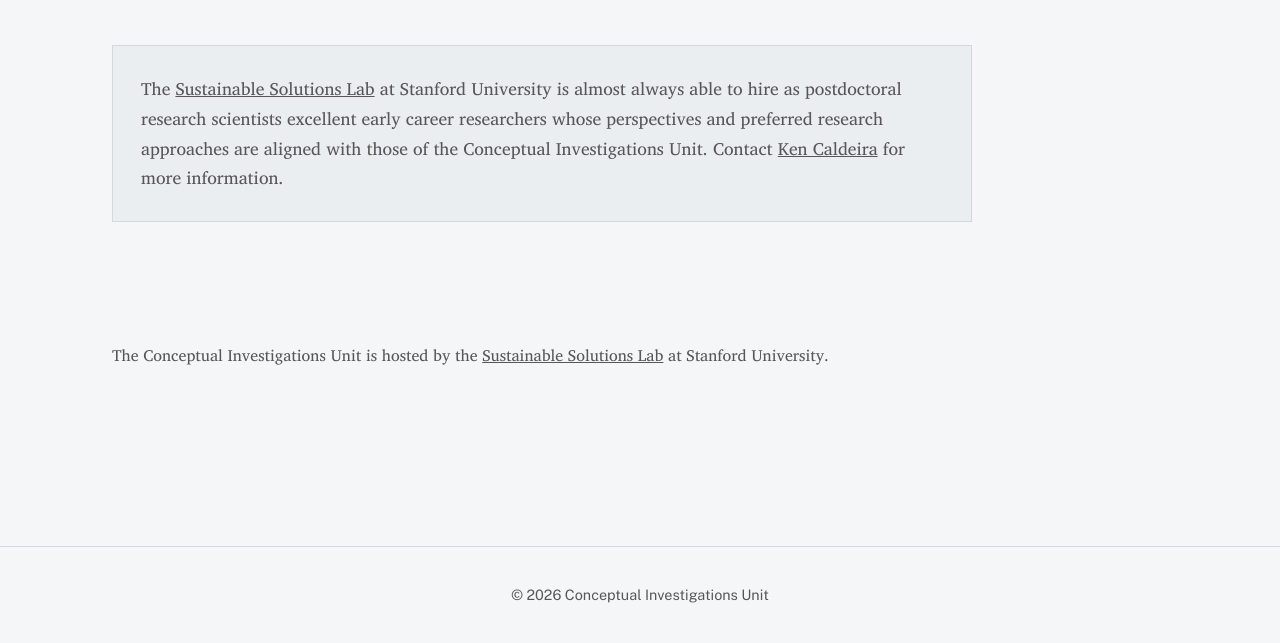
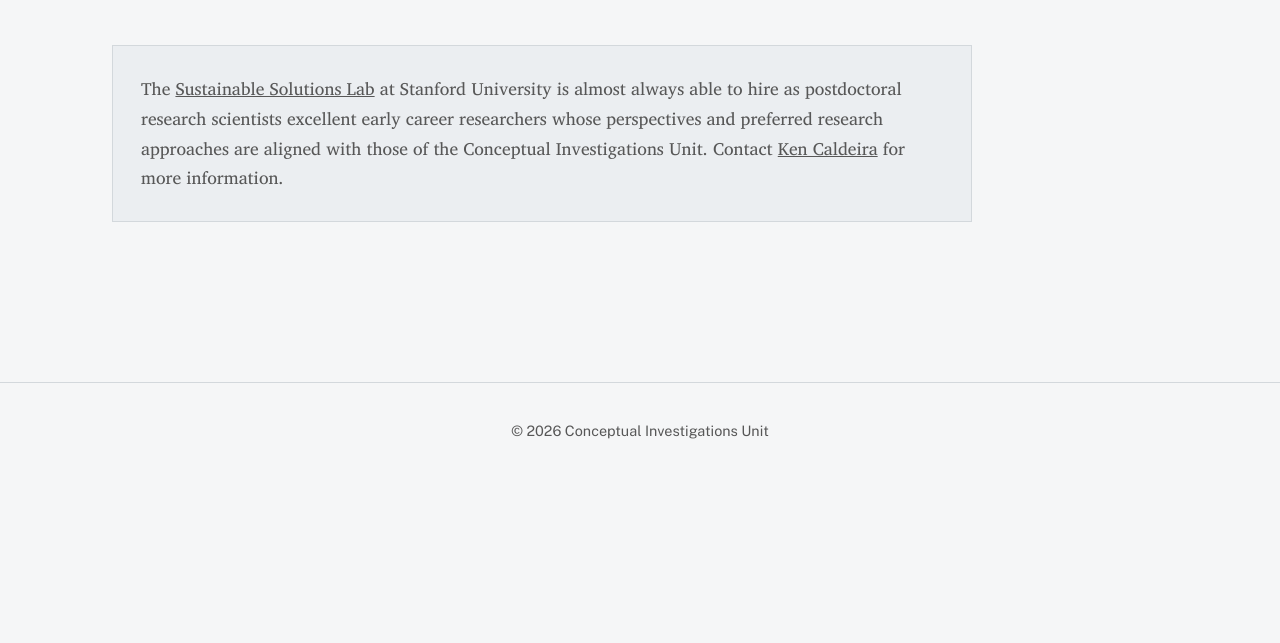
Before and after one commit to ciunit/ciunit.github.io, a plain HTML site: page docs/index.html in a window 1280 px wide. Shown: the part 1265-1908 px from the top of the page. After the commit the page ends 1745 px from the top, so only its background shows below. Drawn offline with Linux system fonts and the light colour scheme.

Commit message:
remove hosted by on landing page

```diff
--- a/docs/css/style.css
+++ b/docs/css/style.css
@@ -231,11 +231,6 @@ h3 {
 .recruit p {
   margin: 0;
   font-size: 1.1rem;
-}
-
-.hosted {
-  margin-top: 120px;
-  color: var(--muted);
 }
 
 /* Front-page photo. Portrait image, so width is capped to keep it from towering
--- a/docs/index.html
+++ b/docs/index.html
@@ -91,10 +91,6 @@
           Contact <a href="mailto:caldeira@stanford.edu">Ken Caldeira</a> for more information.
         </p>
       </div>
-      <p class="hosted">
-        The Conceptual Investigations Unit is hosted by the <a target="_blank" rel="noopener noreferrer"
-          href="https://sustainablesolutions.stanford.edu/">Sustainable Solutions Lab</a> at Stanford University.
-      </p>
     </section>
   </main>
 
```
